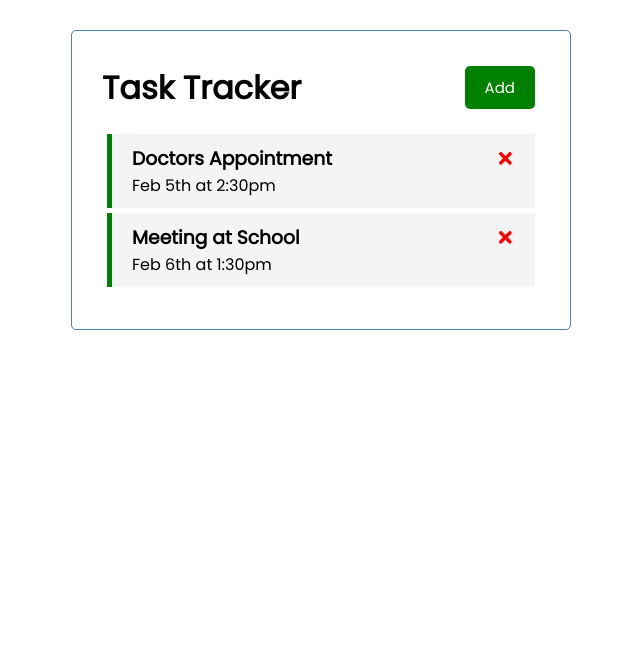
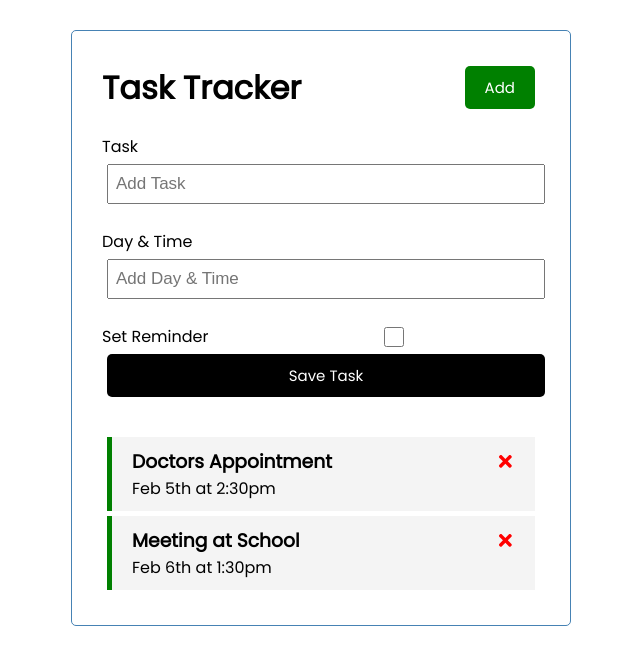
Before and after one commit to codiemaureen/ReactToDoList, a React (Create React App) app: page / in a window 1280 px wide. Shown: the top 664 px of the page, without its empty margins (319-959 px from the left). Built offline with nearby package versions, Linux system fonts and the light colour scheme.

Commit message:
Adding add task feature

```diff
--- a/src/App.js
+++ b/src/App.js
@@ -1,6 +1,7 @@
 import { useState } from "react";
 import Header from "./components/Header";
 import Tasks from "./components/Tasks";
+import AddTask from "./components/AddTask";
 
 const App = () => {
   const [tasks, setTasks] = useState([
@@ -17,7 +18,12 @@
     "reminder": true
   }
 ])
-
+  //add task
+  const addTask = (task) => {
+    const id = Math.floor(Math.random() * 10000) + 1
+    const newTask = {id, ...task}
+    setTasks([...tasks, newTask])
+  }
   //delete task
   const deleteTask = (id) => {
     setTasks(tasks.filter((task) =>
@@ -34,6 +40,7 @@
   return (
     <div className="container">
         <Header />
+        <AddTask onAdd={addTask}/>
         {tasks.length > 0 ? (<Tasks tasks={tasks} onDelete={deleteTask} onToggle={toggleReminder}/>) : ('No Task to Show')}
     </div>
   );
--- /dev/null
+++ b/src/components/AddTask.js
@@ -0,0 +1,48 @@
+import { useState } from "react"
+
+const AddTask = ({ onAdd }) => {
+  const [text, setText] = useState('');
+  const [day, setDay] = useState('');
+  const [reminder, setReminder] = useState(false);
+
+  const onSubmit = (e) => {
+   e.preventDefault()
+
+   if(!text) {
+    alert("please add task")
+    return
+   }
+
+   onAdd({ text, day, reminder })
+   setText('')
+   setDay('')
+   setReminder(false)
+  }
+  return (
+    <form className="add-form" onSubmit={onSubmit}>
+      <div className="form-control">
+       <label>Task</label>
+       <input type="text" placeholder="Add Task" value={text}
+       onChange={(e) => setText(e.target.value)}/>
+      </div>
+      <div className="form-control">
+       <label>Day & Time</label>
+       <input type="text" placeholder="Add Day & Time" value={day}
+       onChange={(e) => setDay(e.target.value)}/>
+      </div>
+      <div className="form-control-check">
+       <label>Set Reminder</label>
+       <input
+       type="checkbox"
+       checked={reminder}
+       value={reminder}
+       onChange={(e) => setReminder(e.currentTarget.checked)}/>
+      </div>
+      <input type="submit"
+      value="Save Task"
+      className="btn btn-block"/>
+    </form>
+  )
+}
+
+export default AddTask
```
